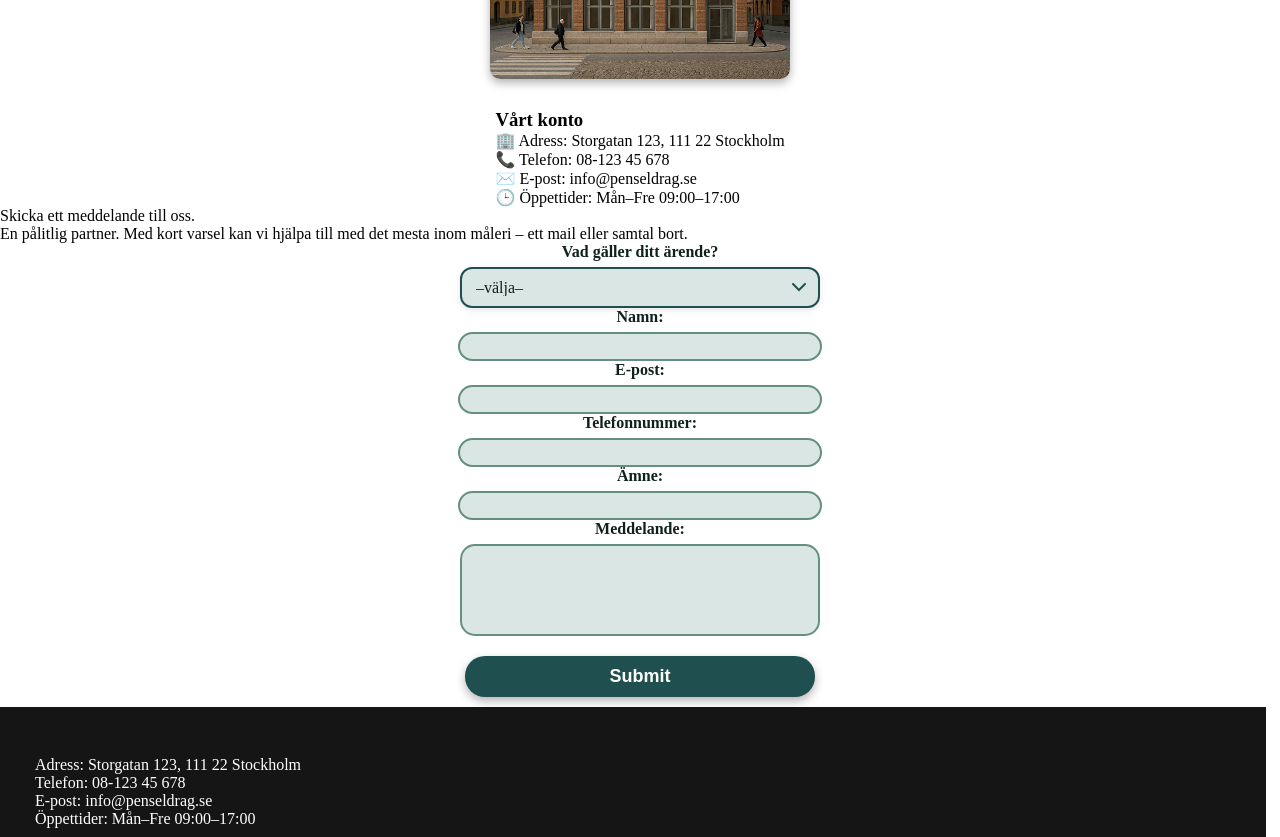
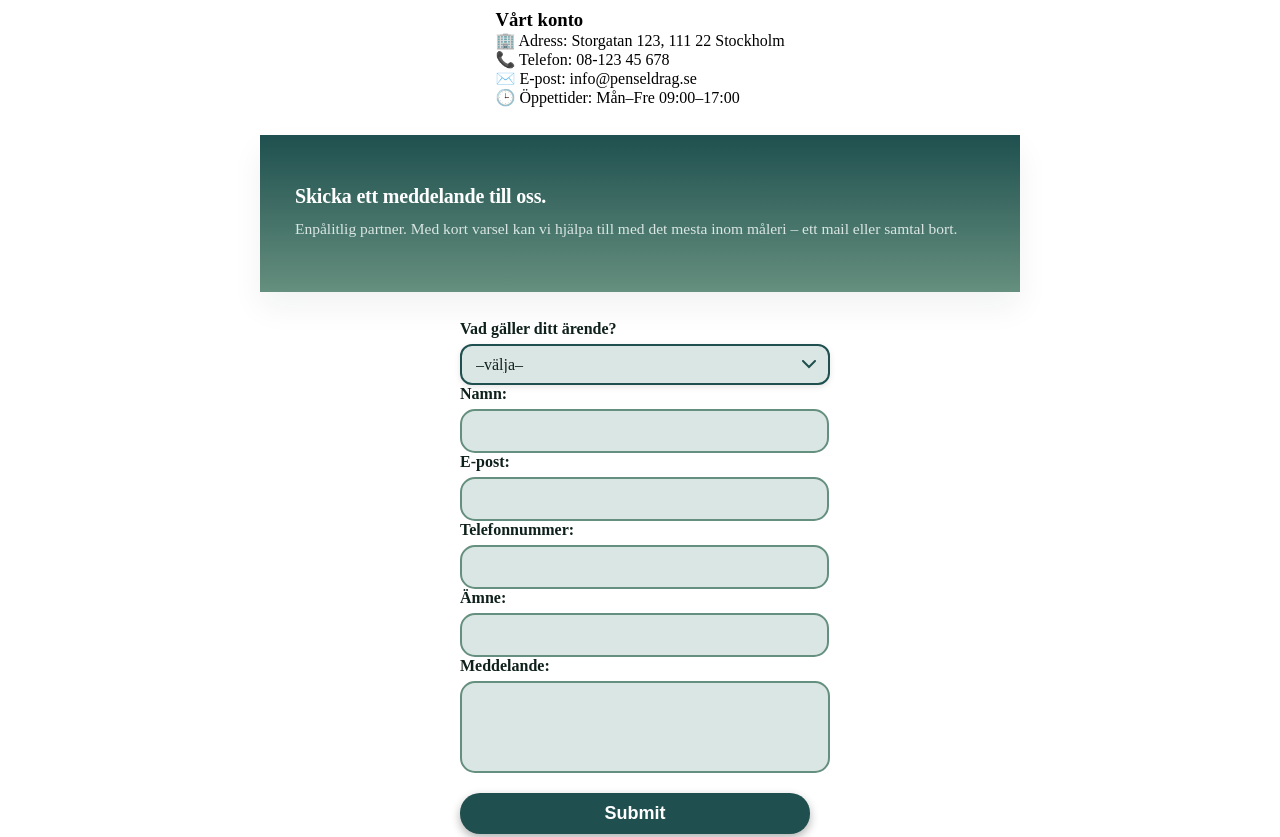
Before and after one commit to swiderekm/slut-projekt, a plain HTML site: page contact-page/contact.html in a window 1280 px wide. Shown: the part 720-1557 px from the top of the page. Drawn offline with nearby package versions, Linux system fonts and the light colour scheme; files that its build step writes are made by us from their sources.

Commit message:
styled the intro-text

```diff
--- a/contact-page/_contact.scss
+++ b/contact-page/_contact.scss
@@ -2,10 +2,11 @@
     text-align: center;
     font-size: 50px;
     margin-top: 50px;
+    color: #18312c;
 }
 .building {
-    width: 300px;
-    height: 400px;
+    width: 200px;
+    height: 300px;
     transition: transform 0.3s ease, box-shadow 0.3s ease;
     border-radius: 10px;
     box-shadow: 0 4px 10px rgba(0, 0, 0, 0.3);
@@ -24,6 +25,32 @@
     padding-top: 40px;
 }
 
+.intro-text {
+    max-width: 760px;
+    margin: 28px auto;
+    padding: 50px 35px;
+    background: linear-gradient(180deg, #1f504f 0%, #658f7e 100%);
+    box-shadow: 0 15px 30px rgba(15, 33, 28, 0.06);
+    color: #ffffff;
+    box-sizing: border-box;
+}
+
+.intro-lead {
+    margin: 0 0 8px 0;
+    font-size: 20px;
+    font-weight: 700;
+    letter-spacing: -0.2px;
+    color: #ffffff;
+}
+
+.intro-sub {
+    margin: 0;
+    font-size: 15.5px;
+    line-height: 1.7;
+    color: #dae6e3;
+}
+
+
 label {
     display: block;
     font-weight: bold;
@@ -33,7 +60,7 @@ label {
 }
 
 select {
-    width: 360px;
+    width: 370px;
     padding: 10px 14px;
     border-radius: 12px;
     border: 2px solid #1f504f;
@@ -80,12 +107,19 @@ option:focus {
     padding-top: 30px;
 }
 
+
 form {
     display: flex;
     flex-direction: column;
     justify-content: space-around;
-    align-items: center;
+    align-items: flex-start;
+    width: 360px;
+    margin: 0 auto;
+    text-align: left;
+    align-items: flex-start;
+
 }
+
 
 input {
     background-color: #dae6e3;
@@ -93,14 +127,15 @@ input {
     border-color: #658f7e;
     border-radius: 15px;
     color: #0f211c;
-    padding: 5px;
+    padding-left: 15px;
     width: 350px;
+    height: 40px;
 }
 
 textarea {
     background-color: #dae6e3;
     resize: none;
-    width: 360px;
+    width: 370px;
     border-radius: 15px;
     border: 2px solid #658f7e;
     padding: 8px;
@@ -118,7 +153,7 @@ textarea {
     width: 350px;
     font-size: 18px;
     font-weight: bolder;
-    margin-bottom: 10px;
+    margin-bottom: 20px;
     transition: transform 0.2s ease, box-shadow 0.2s ease, background-color 0.2s ease;
     box-shadow: 0 4px 10px rgba(0, 0, 0, 0.3);
     cursor: pointer;
--- a/contact-page/contact.html
+++ b/contact-page/contact.html
@@ -40,8 +40,10 @@
         </section>
 
         <section class="intro-text">
-        <p>Skicka ett meddelande till oss.</p>
-        <p> En pålitlig partner. Med kort varsel kan vi hjälpa till med det mesta inom måleri – ett mail eller samtal bort.</p>
+            <p class="intro-lead">Skicka ett meddelande till oss.</p>
+            <p class="intro-sub">Enpålitlig partner. Med kort varsel kan vi hjälpa till med det mesta inom måleri – ett mail eller samtal bort.
+            </p>
+
         </section>
 
         <form class="contact-form">
```
